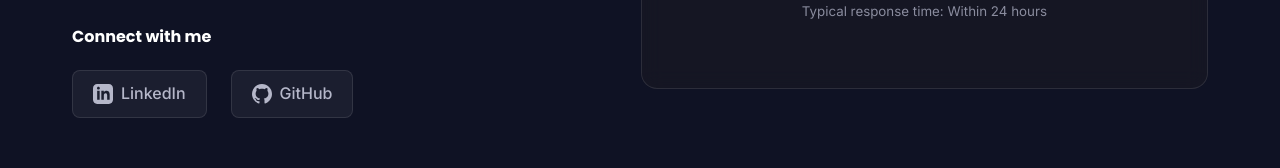
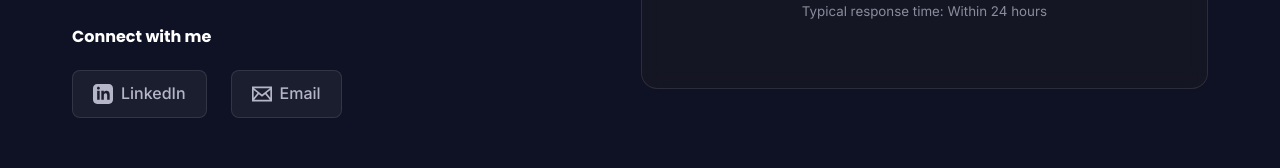
Before and after one commit to Avinkumar1443/protfolio, a React (Create React App) app: page / in a window 1280 px wide. Shown: the part 11589-11757 px from the top of the page. Built offline with nearby package versions, Linux system fonts and the light colour scheme; the HTML template or start-up script is replaced by a standard one.

Commit message:
add favicon and tittle

```diff
--- a/public/index.html
+++ b/public/index.html
@@ -24,7 +24,7 @@
       work correctly both with client-side routing and a non-root public URL.
       Learn how to configure a non-root public URL by running `npm run build`.
     -->
-    <title>React App</title>
+    <title>AvinKumar|FullStackDeveloper</title>
   </head>
   <body>
     <noscript>You need to enable JavaScript to run this app.</noscript>
--- a/src/components/Contact/Contact.jsx
+++ b/src/components/Contact/Contact.jsx
@@ -121,11 +121,14 @@ const Contact = () => {
                                     </svg>
                                     LinkedIn
                                 </a>
-                                <a href="https://github.com/avinkumar" target="_blank" rel="noopener noreferrer" className="social-icon github">
+                                <a  href="https://mail.google.com/mail/?view=cm&fs=1&to=avinkumarsubburam09@gmail.com" target="_blank" rel="noopener noreferrer" className="social-icon Email">
+                                    {/* <svg viewBox="0 0 24 24" fill="currentColor">
+                                        <path d="M12 0c-6.626 0-12 5.373-12 12 0 5.302 3.438 9.8 8.207 11.387.599.111.793-.261.793-.577v-2.234c-3.338.726-4.033-1.416-4.033-1.416-.546-1.387-1.333-1.756-1.333-1.756-1.089-.745.083-.729.083-.729 1.205.084 1.839 1.237 1.839 1.237 1.07 1.834 2.807 1.304 3.492.997.107-.775.418-1.305.762-1.604-2.665-.305-5.467-1.334-5.467-5.931 0-1.311.469-2.381 1.236-3.221-.124-.303-.535-1.524.117-3.176 0 0 1.008-.322 3.301 1.23.957-.266 1.983-.399 3.003-.404 1.02.005 2.047.138 3.006.404 2.291-1.552 3.297-1.23 3.297-1.23.653 1.653.242 2.874.118 3.176.77.84 1.235 1.911 1.235 3.221 0 4.609-2.807 5.624-5.479 5.921.43.372.823 1.102.823 2.222v3.293c0 .319.192.694.801.576 4.765-1.589 8.199-6.086 8.199-11.386 0-6.627-5.373-12-12-12z" />
+                                    </svg> */}
                                     <svg viewBox="0 0 24 24" fill="currentColor">
-                                        <path d="M12 0c-6.626 0-12 5.373-12 12 0 5.302 3.438 9.8 8.207 11.387.599.111.793-.261.793-.577v-2.234c-3.338.726-4.033-1.416-4.033-1.416-.546-1.387-1.333-1.756-1.333-1.756-1.089-.745.083-.729.083-.729 1.205.084 1.839 1.237 1.839 1.237 1.07 1.834 2.807 1.304 3.492.997.107-.775.418-1.305.762-1.604-2.665-.305-5.467-1.334-5.467-5.931 0-1.311.469-2.381 1.236-3.221-.124-.303-.535-1.524.117-3.176 0 0 1.008-.322 3.301 1.23.957-.266 1.983-.399 3.003-.404 1.02.005 2.047.138 3.006.404 2.291-1.552 3.297-1.23 3.297-1.23.653 1.653.242 2.874.118 3.176.77.84 1.235 1.911 1.235 3.221 0 4.609-2.807 5.624-5.479 5.921.43.372.823 1.102.823 2.222v3.293c0 .319.192.694.801.576 4.765-1.589 8.199-6.086 8.199-11.386 0-6.627-5.373-12-12-12z" />
+                                        <path d="M0 3v18h24v-18h-24zm6.623 7.929l-4.623 5.712v-9.458l4.623 3.746zm-4.141-5.929h19.035l-9.517 7.713-9.518-7.713zm5.694 7.188l3.824 3.099 3.83-3.104 5.612 6.817h-18.779l5.513-6.812zm9.208-1.264l4.616-3.741v9.348l-4.616-5.607z" />
                                     </svg>
-                                    GitHub
+                                    Email
                                 </a>
                             </div>
                         </div>
```
Also changed, not shown: 1 other file (tests, documents, lock files or other folders).
